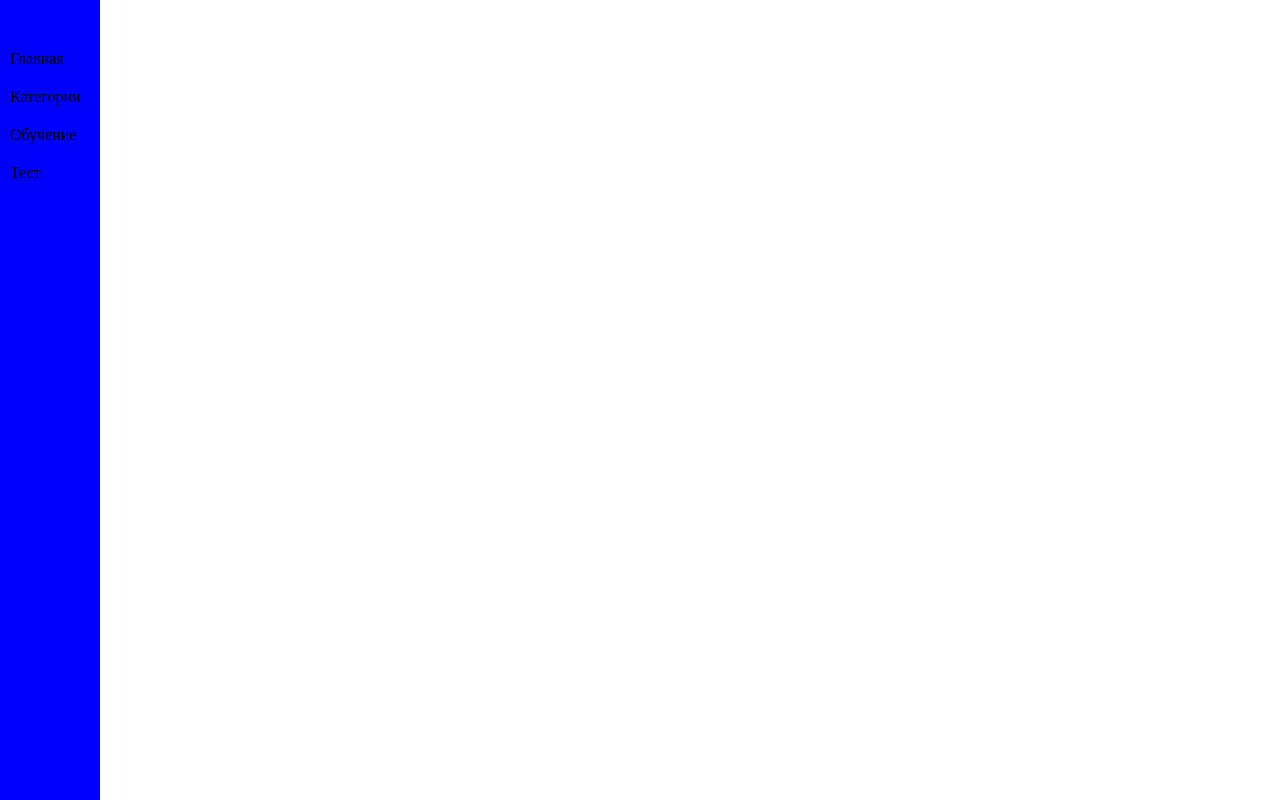
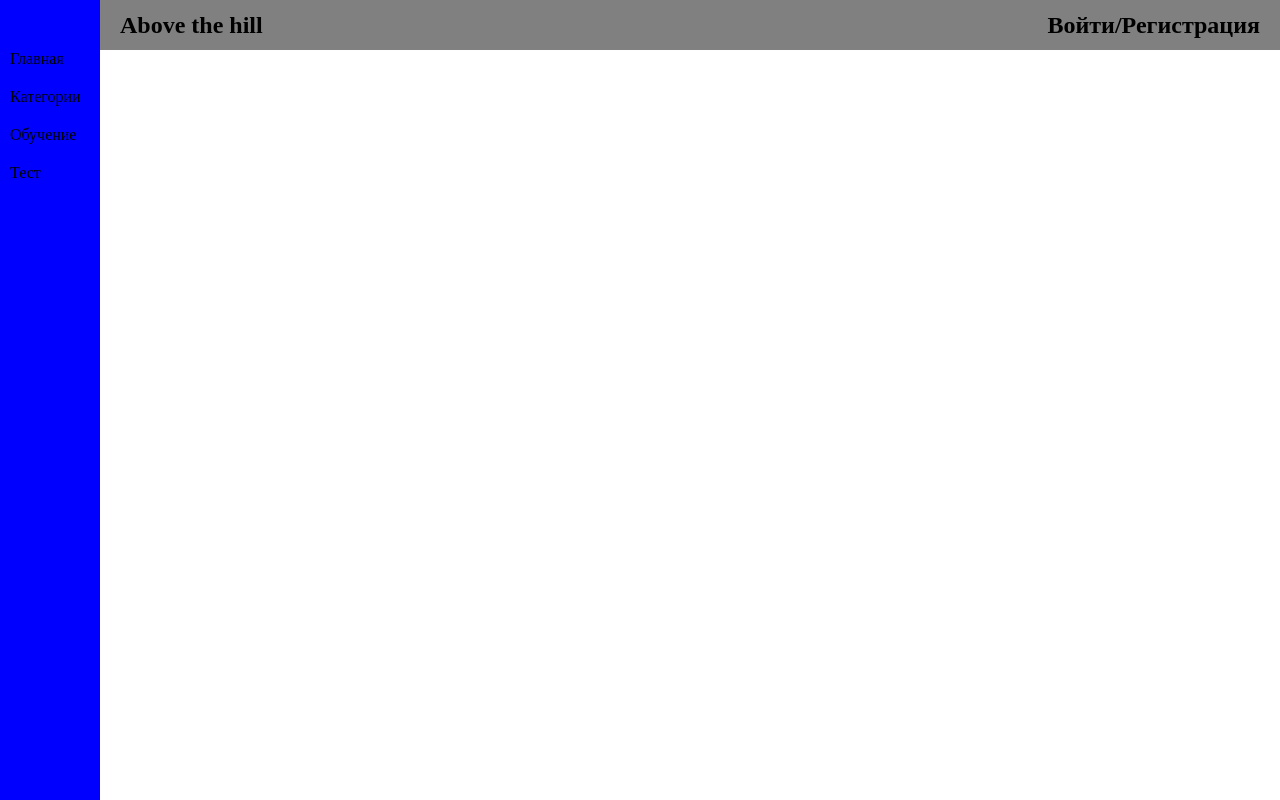
Before and after one commit to ALKONDR/above-the-hills, a React app in the folder frontend/: page / in a window 1280 px wide. Built offline with nearby package versions, Linux system fonts and the light colour scheme.

Commit message:
header basics implemented

```diff
--- a/frontend/src/components/App.js
+++ b/frontend/src/components/App.js
@@ -1,5 +1,6 @@
 import React from 'react';
 import Nav from './presentations/Nav';
+import Header from './presentations/Header';
 
 // const Router = require('react-router-dom').BrowserRouter;
 // const Route = require('react-router-dom').Route;
@@ -10,6 +11,7 @@ class App extends React.PureComponent {
     return (
       <div className="container">
         <Nav />
+        <Header />
       </div>
     );
   }
--- /dev/null
+++ b/frontend/src/components/presentations/Header.js
@@ -0,0 +1,23 @@
+import React from 'react';
+import Title from './Title';
+
+class Header extends React.PureComponent {
+  render() {
+    return (
+      <div className="headerContainer">
+        <div className="projectTitle">
+          <Title>
+            Above the hill
+          </Title>
+        </div>
+        <div className="login">
+          <Title>
+            Войти/Регистрация
+          </Title>
+        </div>
+      </div>
+    );
+  }
+}
+
+module.exports = Header;
--- /dev/null
+++ b/frontend/src/components/presentations/Title.js
@@ -0,0 +1,18 @@
+import React from 'react';
+import PropTypes from 'prop-types';
+
+class Title extends React.PureComponent {
+  render() {
+    return (
+      <h2 className="title">
+        {this.props.children}
+      </h2>
+    );
+  }
+}
+
+Title.propTypes = {
+  children: PropTypes.string.isRequired,
+};
+
+module.exports = Title;
--- a/frontend/src/style.css
+++ b/frontend/src/style.css
@@ -25,3 +25,24 @@ h1 {
 .navEl {
   margin-top: 20px;
 }
+
+.headerContainer {
+  width: calc(100% - 100px);
+  height: 50px;
+  position: fixed;
+  top: 0;
+  right: 0;
+  background: grey;
+  display: flex;
+  align-items: center;
+}
+
+.projectTitle {
+  position: absolute;
+  left: 20px;
+}
+
+.login {
+  position: absolute;
+  right: 20px;
+}
```
Also changed, not shown: 2 other files (tests, documents, lock files or other folders).
